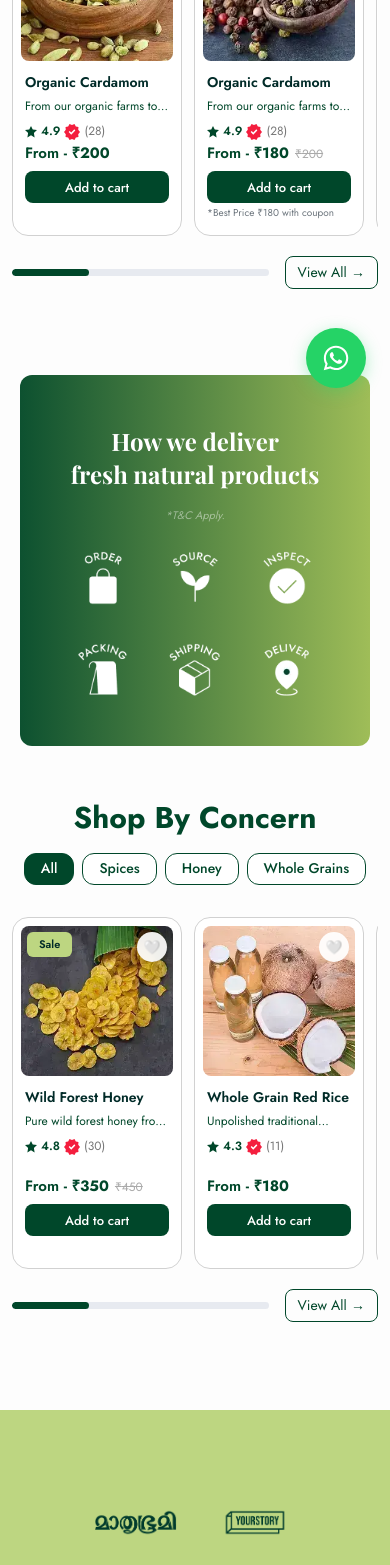
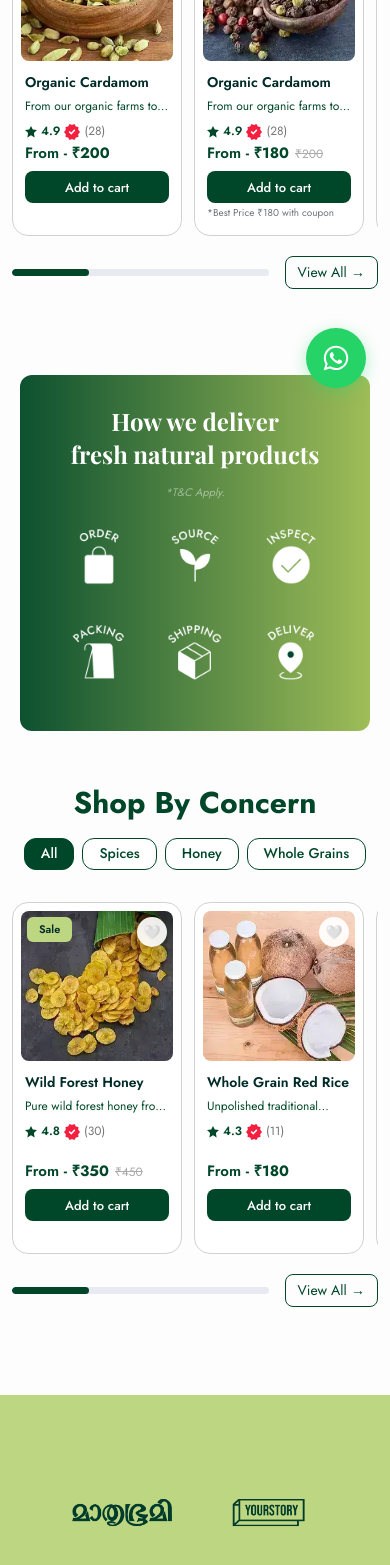
Before and after one commit to prakrithi2026/prakrithi, a React (Vite) app in the folder frondend/: page / in a window 390 px wide. Shown: the part 432-1997 px from the top of the page. Built offline with nearby package versions, Linux system fonts and the light colour scheme; no server answers; a web font is replaced by a local one.

Commit message:
Increase image sizes for Delivery and Press sections

```diff
--- a/frondend/src/components/dashboard/SectionManager.jsx
+++ b/frondend/src/components/dashboard/SectionManager.jsx
@@ -87,7 +87,7 @@ export default function SectionManager() {
   const handleDeliveryStepImageUpload = async (idx, file) => {
     if (!file || !file.type.startsWith('image/')) return;
     try {
-      const compressed = await compressImage(file, 96, 96, 0.75);
+      const compressed = await compressImage(file, 160, 160, 0.85);
       updateDeliveryStep(idx, 'image', compressed);
     } catch (err) {
       console.error('Error compressing delivery step image:', err);
@@ -110,7 +110,7 @@ export default function SectionManager() {
   const handlePressLogoImageUpload = async (idx, file) => {
     if (!file || !file.type.startsWith('image/')) return;
     try {
-      const compressed = await compressImage(file, 200, 200, 0.75);
+      const compressed = await compressImage(file, 350, 150, 0.85);
       updatePressLogo(idx, 'image', compressed);
     } catch (err) {
       console.error('Error compressing press logo image:', err);
--- a/frondend/src/components/storefront/DeliverySection.css
+++ b/frondend/src/components/storefront/DeliverySection.css
@@ -6,21 +6,21 @@
 
 .delivery-banner {
   width: 100%;
-  height: 235px;
+  min-height: 235px;
   color: #fff;
   border-radius: 12px;
   display: flex;
   align-items: center;
-  padding: 0 55px;
-  gap: 50px;
+  padding: 24px 45px;
+  gap: 36px;
   position: relative;
   overflow: hidden;
   background: linear-gradient(90deg, #0D5130 0%, #9FBD58 100%);
 }
 
 .delivery-left {
-  flex: 0 0 260px;
-  margin-top: 20px;
+  flex: 0 0 250px;
+  margin-top: 0;
 }
 
 .delivery-left h3 {
@@ -29,7 +29,7 @@
   font-weight: 700;
   line-height: 1.4;
   /* font-style: italic; */
-  margin-bottom: 15px;
+  margin-bottom: 12px;
   color: #fff;
 }
 
@@ -45,12 +45,13 @@
   display: flex;
   align-items: center;
   justify-content: space-between;
+  gap: 8px;
 }
 
 .delivery-step-group {
   display: flex;
   align-items: center;
-  gap: 12px;
+  gap: 10px;
 }
 
 .delivery-step {
@@ -58,7 +59,7 @@
   flex-direction: column;
   align-items: center;
   gap: 10px;
-  min-width: 76px;
+  min-width: 95px;
 }
 
 .step-label {
@@ -73,24 +74,49 @@
 
 .step-icon {
   font-size: 40px;
+  display: flex;
+  align-items: center;
+  justify-content: center;
 }
 
 .step-icon-img {
-  width: 76px;
-  height: 76px;
+  width: 96px;
+  height: 96px;
   object-fit: contain;
+  transition: transform 0.25s ease;
+}
+
+.step-icon-img:hover {
+  transform: scale(1.06);
 }
 
 .step-arrow {
   display: flex;
   align-items: center;
   justify-content: center;
+  flex-shrink: 0;
 }
 
 .step-arrow-img {
-  width: 17px;
-  height: 16px;
+  width: 20px;
+  height: 18px;
   object-fit: contain;
+}
+
+@media (max-width: 1024px) {
+  .delivery-banner {
+    padding: 24px 30px;
+    gap: 24px;
+  }
+
+  .step-icon-img {
+    width: 82px;
+    height: 82px;
+  }
+
+  .delivery-step {
+    min-width: 82px;
+  }
 }
 
 @media (max-width: 768px) {
@@ -113,6 +139,15 @@
     justify-content: center;
   }
 
+  .step-icon-img {
+    width: 80px;
+    height: 80px;
+  }
+
+  .delivery-step {
+    min-width: 80px;
+  }
+
   .step-arrow {
     display: none;
   }
--- a/frondend/src/components/storefront/PressSection.css
+++ b/frondend/src/components/storefront/PressSection.css
@@ -13,6 +13,7 @@
   display: flex;
   align-items: center;
   justify-content: space-between;
+  gap: 24px;
   padding: 0;
   box-sizing: border-box;
 }
@@ -24,8 +25,8 @@
 }
 
 .press-logo-img {
-  max-height: 55px;
-  max-width: 180px;
+  max-height: 80px;
+  max-width: 210px;
   object-fit: contain;
   filter: brightness(0) saturate(100%) invert(16%) sepia(78%) saturate(685%) hue-rotate(121deg) brightness(91%) contrast(101%);
   transition: transform 0.3s cubic-bezier(0.4, 0, 0.2, 1);
@@ -43,19 +44,19 @@
 }
 
 .press-malayalam {
-  font-size: 28px;
+  font-size: 34px;
 }
 
 .press-yourstory {
-  font-size: 16px;
+  font-size: 20px;
   letter-spacing: 1.5px;
   border: 2px solid #00472A;
-  padding: 4px 10px;
+  padding: 5px 12px;
   opacity: 0.7;
 }
 
 .press-indiatoday {
-  font-size: 20px;
+  font-size: 24px;
   text-align: center;
   line-height: 1;
   letter-spacing: 0.5px;
@@ -63,7 +64,7 @@
 }
 
 .press-mint {
-  font-size: 38px;
+  font-size: 46px;
   font-weight: 700;
   letter-spacing: -1px;
   font-family: var(--font-serif), Georgia, serif;
@@ -71,7 +72,7 @@
 }
 
 .press-thehindu {
-  font-size: 14px;
+  font-size: 16px;
   letter-spacing: 1.5px;
   font-weight: 700;
   text-transform: uppercase;
@@ -79,19 +80,30 @@
   display: flex;
   flex-direction: column;
   align-items: center;
-  gap: 4px;
+  gap: 6px;
 }
 
 .thehindu-emblem {
-  width: 54px;
-  height: 24px;
+  width: 68px;
+  height: 30px;
   display: block;
   margin-bottom: 2px;
 }
 
 .press-default {
-  font-size: 20px;
+  font-size: 24px;
   font-weight: 700;
+}
+
+@media (max-width: 1024px) {
+  .press-container {
+    gap: 16px;
+  }
+
+  .press-logo-img {
+    max-height: 68px;
+    max-width: 175px;
+  }
 }
 
 @media (max-width: 768px) {
@@ -99,16 +111,16 @@
     height: auto;
     padding: 30px 20px;
     flex-wrap: wrap;
-    gap: 20px;
+    gap: 24px;
     justify-content: center;
   }
 
   .press-logo-img {
-    max-height: 45px;
-    max-width: 140px;
+    max-height: 55px;
+    max-width: 160px;
   }
 
   .press-text {
-    font-size: 16px !important;
+    font-size: 18px !important;
   }
 }
```
